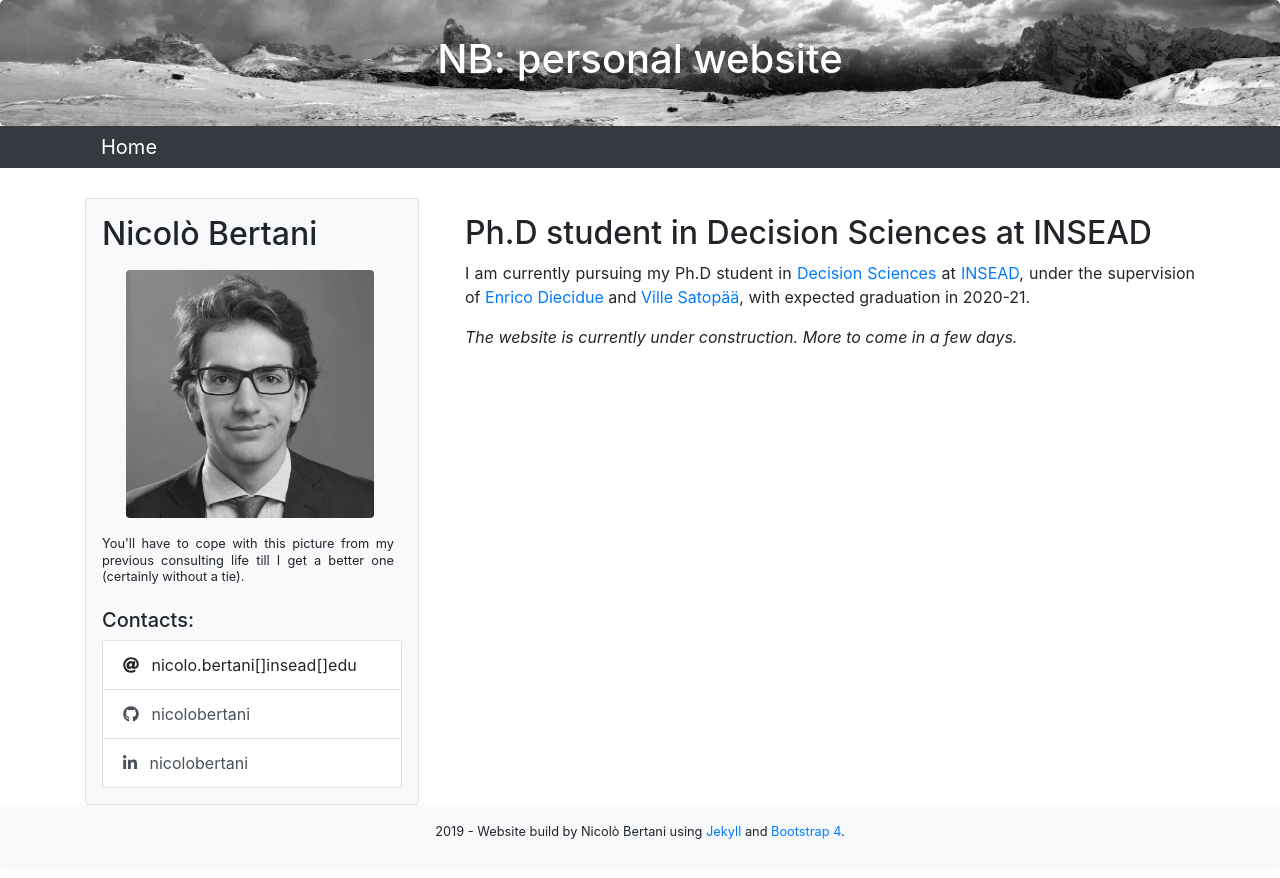
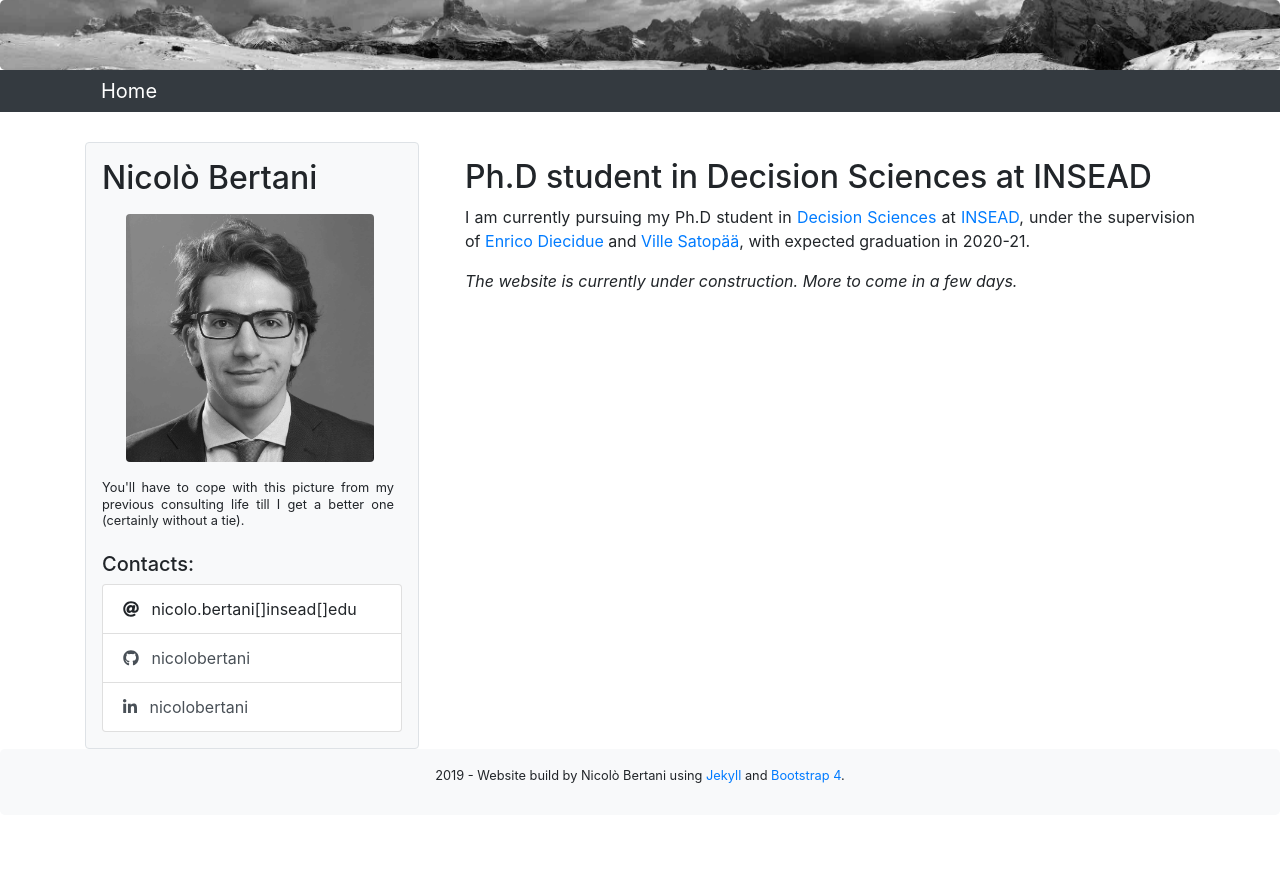
Before and after one commit to nicolobertani/nicolobertani.github.io, a Jekyll site: the page built from index.md, in a window 1280 px wide. Shown: the top 878 px of the page. Built offline with Jekyll 4.4.1, drawn with Linux system fonts in a browser that asks for light colours; nearby versions of some CDN libraries.

Commit message:
remove text from header

```diff
--- a/_includes/header.html
+++ b/_includes/header.html
@@ -7,7 +7,7 @@
 
   <!-- from w3school -->
   <div class="header_jumbotron text-center" style="margin-bottom:0;">
-    <h1> {{ site.title }}</h1>
+    <!-- <h1> {{ site.title }}</h1> -->
     <!-- <p>Potentially some subtitle</p> -->
   </div>
 </header>
```
